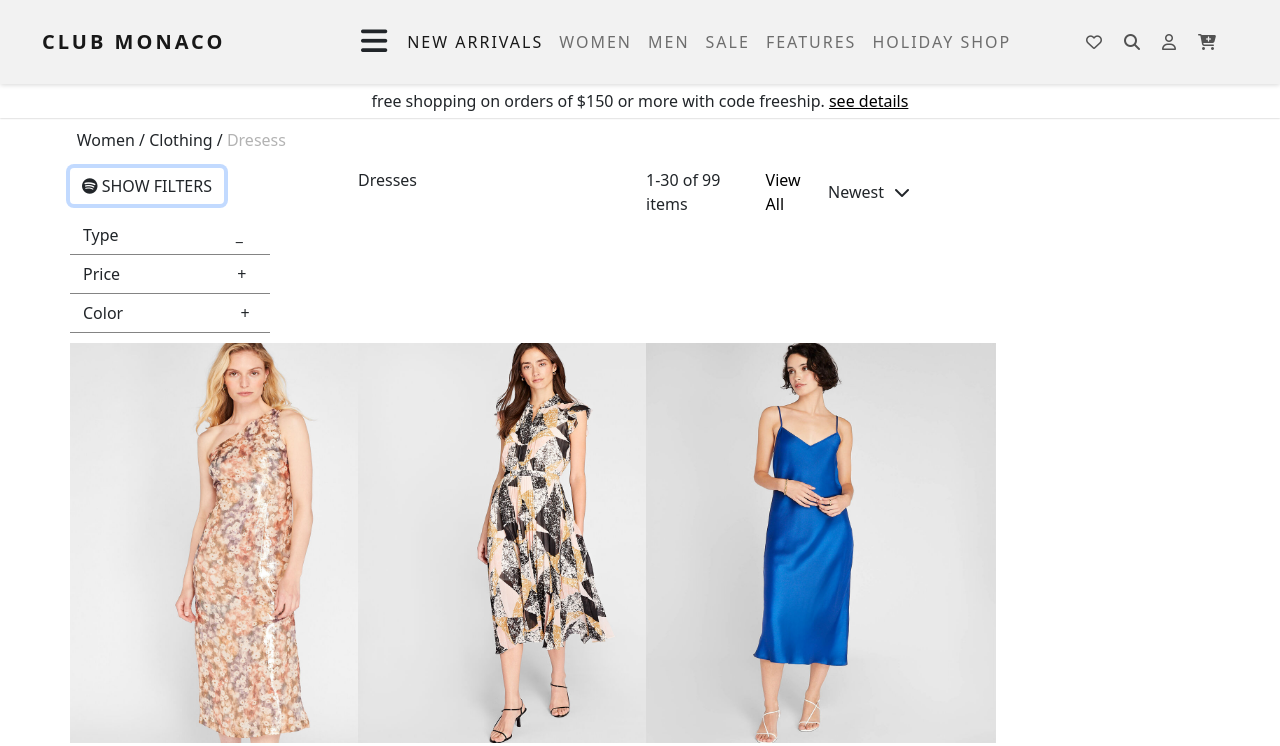
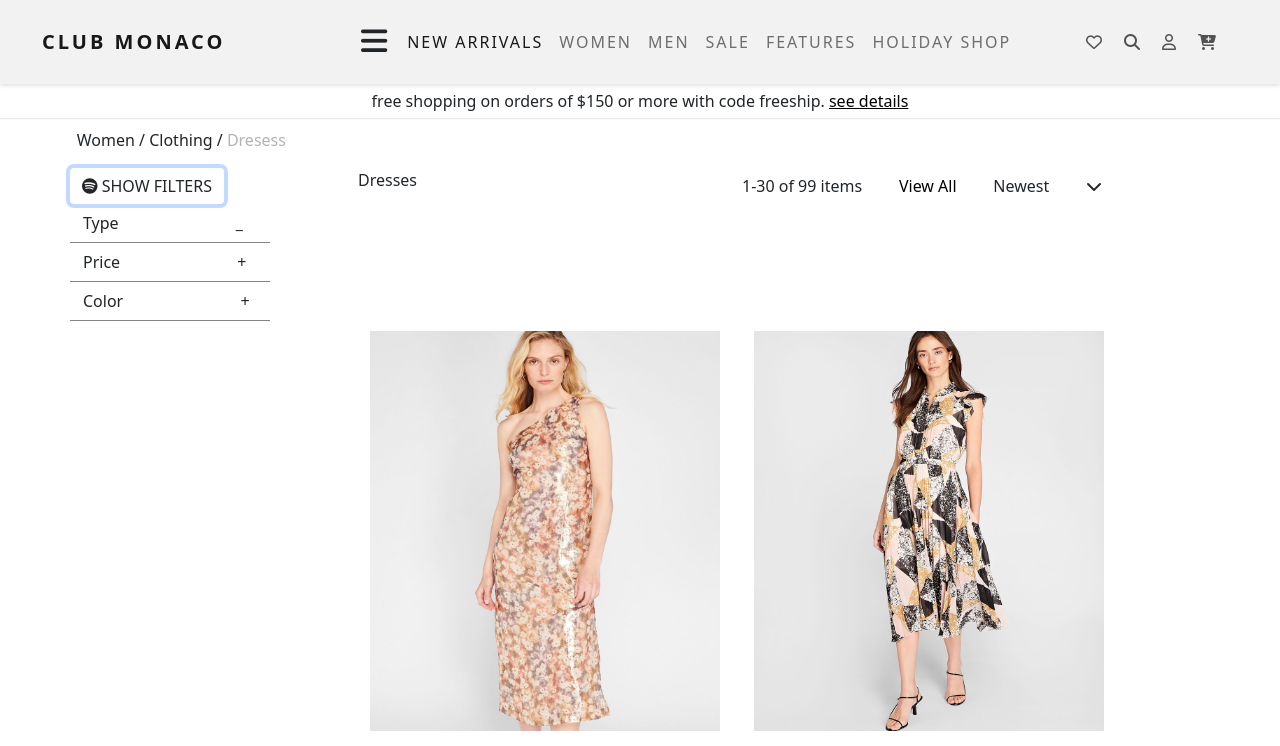
Before and after one commit to Leen-odeh12/Club-Monaco, a website: page Club-Monaco-Task/index.html in a window 1280 px wide. Both pictures are taken after a click on the button "SHOW FILTERS". Shown: the top 746 px of the page. Drawn offline with nearby package versions, Linux system fonts and the light colour scheme; files that its build step writes are made by us from their sources.

Commit message:
update show-filter on larg screen

```diff
--- a/Club-Monaco-Task/index.html
+++ b/Club-Monaco-Task/index.html
@@ -192,7 +192,7 @@
     <div class="container">
       <div class="row">
 
-        <div class="col-lg-4 col-md-6 col-sm-12">
+        <div class="col-lg-4 col-md-6 col-sm-12 dis">
           <img src="./img/img-1.jpg" width="350px" height="400px" />
           <div class="info">
             <p>NEW</p>
@@ -221,7 +221,7 @@
           </div>
         </div>
 
-        <div class="col-lg-4 col-md-12 col-sm-12">
+        <div class="col-lg-4 col-md-12 col-sm-12" id="hiddenElement">
           <img src="./img/img-7.jpg" width="350px" height="400px" class="img-4" />
           <div class="info">
             <p>NEW</p>
--- a/Club-Monaco-Task/js/main.js
+++ b/Club-Monaco-Task/js/main.js
@@ -1,6 +1,7 @@
 const sec=document.getElementsByName("section");
 var divElement = document.getElementsByName("col-lg-4");
 var elements = document.querySelectorAll('.col-lg-4');
+const d=document.getElementsByClassName("dis");
 
 var isVisible = true;
 
@@ -9,8 +10,11 @@ function showFilters() {
     filters.style.display = (filters.style.display === "none" || filters.style.display === "") ? "block" : "none";
     for (var i = 0; i < elements.length; i++) {
     if (isVisible) {
+      d[i].style.marginLeft = "300px";
       elements[i].classList.replace('col-lg-4', 'col-lg-3');
+
     } else {
+      d[i].style.marginLeft = "0px";
       elements[i].classList.replace('col-lg-3', 'col-lg-4');
     }
   }
@@ -22,3 +26,23 @@ function showFilters() {
 
 var showFiltersButton = document.querySelector('.btn');
 showFiltersButton.addEventListener('click', showFilters);
+
+
+function showFilters() {
+  var filters = document.getElementById("filters");
+  filters.style.display = (filters.style.display === "none" || filters.style.display === "") ? "block" : "none";
+
+  var hiddenElement = document.getElementById("hiddenElement");
+  hiddenElement.style.display = (isVisible) ? "none" : "block";
+
+  for (var i = 0; i < elements.length; i++) {
+      if (isVisible) {
+          d[i].style.marginLeft = "300px";
+          elements[i].classList.replace('col-lg-4', 'col-lg-3');
+      } else {
+          d[i].style.marginLeft = "0px";
+          elements[i].classList.replace('col-lg-3', 'col-lg-4');
+      }
+  }
+  isVisible = !isVisible;
+}
```
